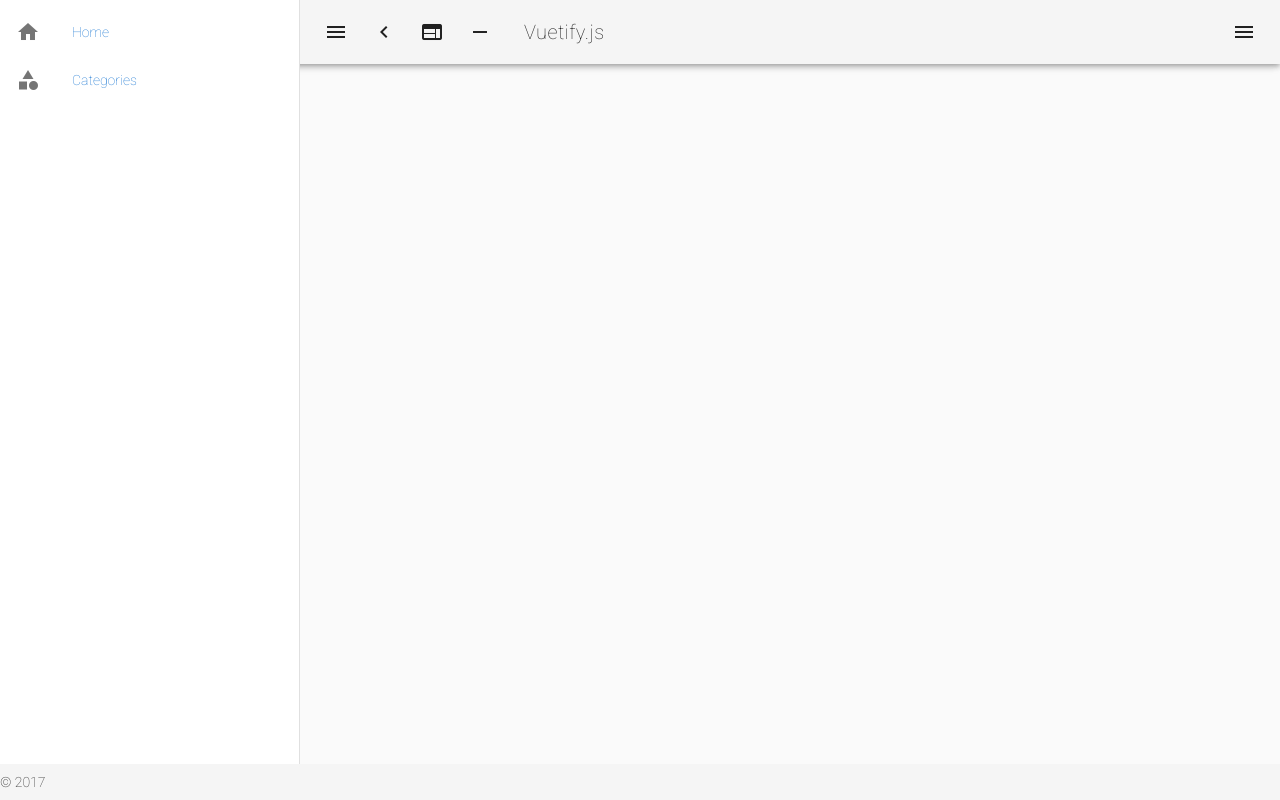
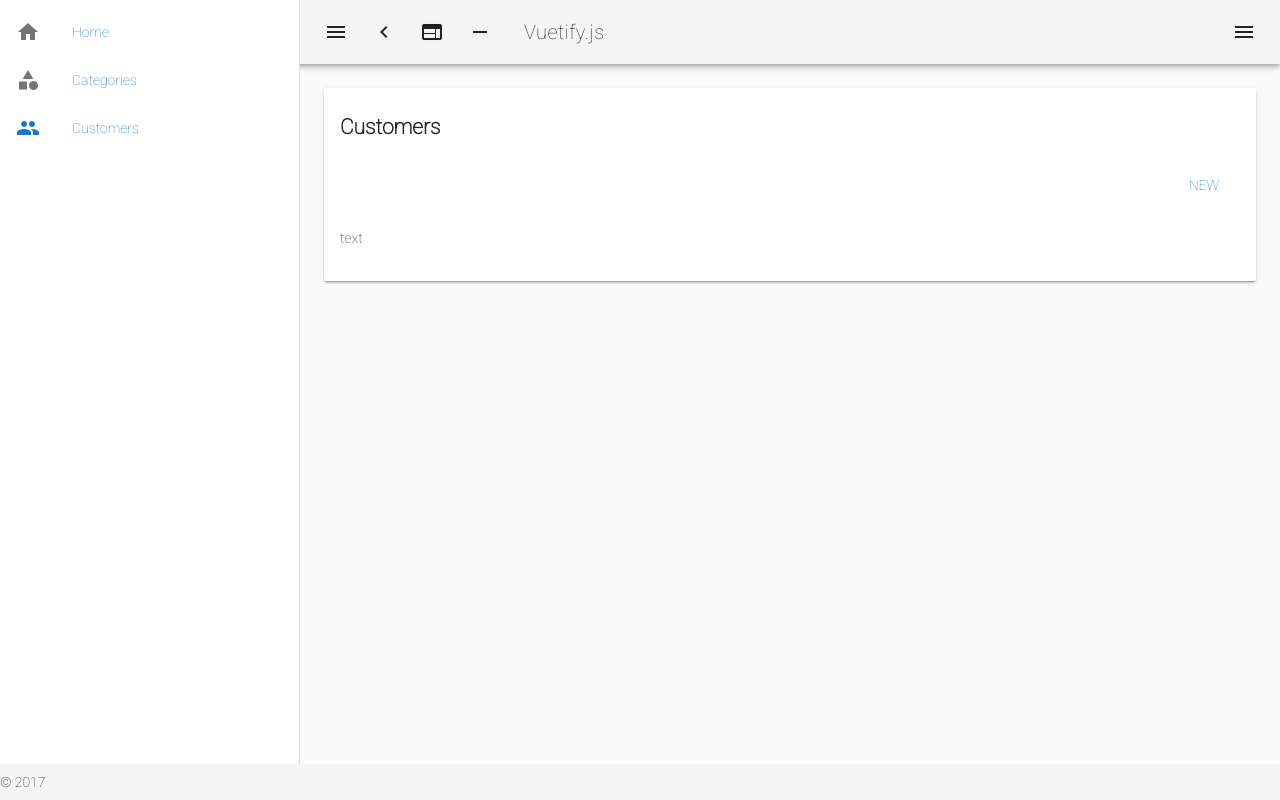
Before and after one commit to danielschmitz/vue-build-deploy-myapp, a Vue app: page /#/customers in a window 1280 px wide. Built offline with nearby package versions, Linux system fonts and the light colour scheme; sample sign-in values are in the browser's storage; what vuetify-confirm would draw is missing.

Commit message:
create customers page

```diff
--- a/src/App.vue
+++ b/src/App.vue
@@ -1,21 +1,9 @@
 <template>
   <v-app>
-    <v-navigation-drawer
-      persistent
-      :mini-variant="miniVariant"
-      :clipped="clipped"
-      v-model="drawer"
-      enable-resize-watcher
-      fixed
-      app
-    >
+    <v-navigation-drawer persistent :mini-variant="miniVariant" :clipped="clipped" v-model="drawer"
+      enable-resize-watcher fixed app>
       <v-list>
-        <v-list-tile
-          value="true"
-          v-for="(item, i) in items"
-          :key="i"
-          :to="item.to"
-        >
+        <v-list-tile value="true" v-for="(item, i) in items" :key="i" :to="item.to">
           <v-list-tile-action>
             <v-icon v-html="item.icon"></v-icon>
           </v-list-tile-action>
@@ -25,10 +13,7 @@
         </v-list-tile>
       </v-list>
     </v-navigation-drawer>
-    <v-toolbar
-      app
-      :clipped-left="clipped"
-    >
+    <v-toolbar app :clipped-left="clipped">
       <v-toolbar-side-icon @click.stop="drawer = !drawer"></v-toolbar-side-icon>
       <v-btn icon @click.stop="miniVariant = !miniVariant">
         <v-icon v-html="miniVariant ? 'chevron_right' : 'chevron_left'"></v-icon>
@@ -46,15 +31,9 @@
       </v-btn>
     </v-toolbar>
     <v-content>
-      <router-view/>
+      <router-view />
     </v-content>
-    <v-navigation-drawer
-      temporary
-      :right="right"
-      v-model="rightDrawer"
-      fixed
-      app
-    >
+    <v-navigation-drawer temporary :right="right" v-model="rightDrawer" fixed app>
       <v-list>
         <v-list-tile @click="right = !right">
           <v-list-tile-action>
@@ -74,7 +53,7 @@
 
   export default {
     name: 'App',
-  data () {
+    data() {
       return {
         clipped: false,
         drawer: true,
@@ -88,6 +67,10 @@ export default {
           icon: 'category',
           title: 'Categories',
           to: '/categories'
+        }, {
+          icon: 'people',
+          title: 'Customers',
+          to: '/customers'
         }],
         miniVariant: false,
         right: true,
--- a/src/router.js
+++ b/src/router.js
@@ -2,6 +2,8 @@ import Vue from 'vue'
 import Router from 'vue-router'
 import Home from './views/Home.vue'
 import Categories from './views/Categories.vue'
+import Customers from './views/Customers.vue'
+
 
 Vue.use(Router)
 
@@ -24,6 +26,12 @@ export default new Router({
       meta: { requiresAuth: true }
     },
     {
+      path: '/customers',
+      name: 'Customers',
+      component: Customers,
+      meta: { requiresAuth: true }
+    },
+    {
       path: '/about',
       name: 'about',
       // route level code-splitting
--- /dev/null
+++ b/src/views/Customers.vue
@@ -0,0 +1,28 @@
+<template>
+    <v-container fluid>
+
+        <v-card class="card--flex-toolbar">
+            <v-card-title primary-title>
+                <h2>Customers</h2>
+            </v-card-title>
+            <v-card-actions>
+                <v-spacer></v-spacer>
+                <v-btn color="primary" flat>
+                    New
+                </v-btn>
+            </v-card-actions>
+            <v-card-text>
+                text
+            </v-card-text>
+            <v-card-actions>
+                <v-spacer></v-spacer>
+            </v-card-actions>
+        </v-card>
+
+    </v-container>
+</template>
+<script>
+    export default {
+        name: 'Customers',
+    }
+</script>
```
Lines whose indentation alone changed are shown as unchanged.
